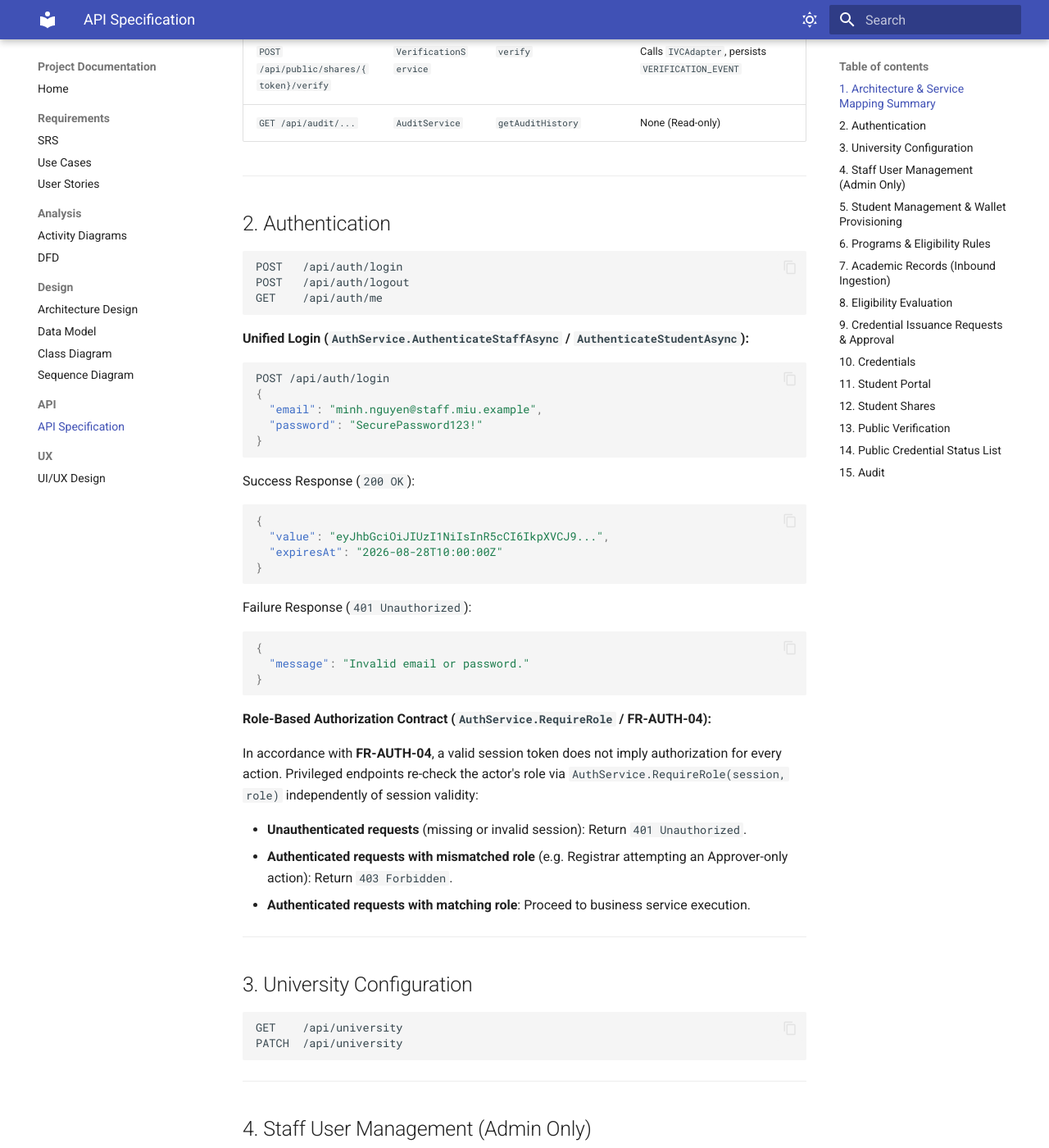
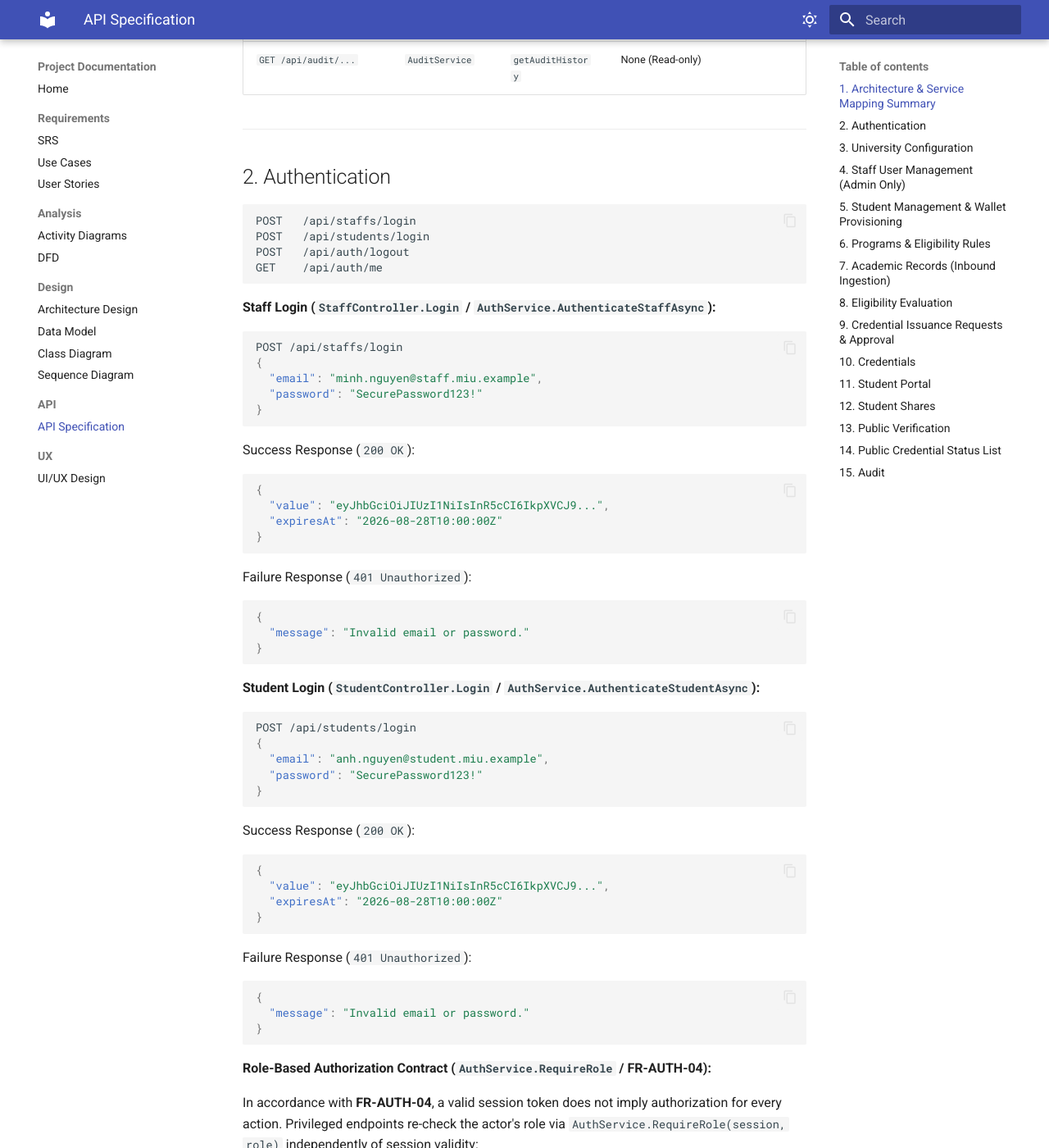
Before and after one commit to huypengin/UniDipVeri, an MkDocs documentation site: the page built from docs/04-api/API_Specification.md, in a window 1280 px wide and 1400 px high, scrolled down 2545 px. Shown: the whole window at 82% size. Built offline with MkDocs 1.6.1 and Material for MkDocs 9.7.7, drawn with Linux system fonts in a browser that asks for light colours; some of the changed text lies outside the part shown.

Commit message:
refactor(api): rename staff endpoints to plural and split login per role
Replace the singular `/api/staff*` routes with `/api/staffs*` and move login from the shared `POST /api/auth/login` to role-specific `POST /api/staffs/login` and `POST /api/students/login`, updating controllers, API spec, sequence diagrams, architecture, and UX documentation accordingly.

````diff
--- a/docs/04-api/API_Specification.md
+++ b/docs/04-api/API_Specification.md
@@ -10,52 +10,81 @@
 
 All endpoints are implemented as thin HTTP controllers delegating directly to domain-aligned **Application Services** via dependency injection:
 
-| HTTP Method & Path                             | Application Service      | Method            | Side Effects / Persisted State                                                 |
-| :--------------------------------------------- | :----------------------- | :---------------- | :----------------------------------------------------------------------------- |
-| `POST /api/auth/login`                         | `AuthService`            | `AuthenticateStaffAsync` / `AuthenticateStudentAsync` | Generates JWT session token                                                    |
-| `POST /api/staff`                              | `StaffService`           | `createStaff`     | Persists `UNIVERSITY_STAFF`                                                    |
-| `PATCH /api/staff/{id}`                        | `StaffService`           | `updateStaff`     | Updates `UNIVERSITY_STAFF`                                                     |
-| `POST /api/staff/{id}/deactivate`              | `StaffService`           | `deactivateStaff` | Sets `UNIVERSITY_STAFF.status = INACTIVE`                                      |
-| `GET /api/staff`                               | `StaffService`           | `listStaff`       | None (Read-only)                                                               |
-| `GET /api/students`                            | `StudentWalletService`   | `listStudents`    | None (Read-only)                                                               |
-| `GET /api/students/{id}`                       | `StudentWalletService`   | `getStudent`      | None (Read-only)                                                               |
-| `POST /api/students/{id}/wallet/provision`     | `StudentWalletService`   | `provisionWallet` | Calls `IWalletAdapter`, updates `STUDENT.wallet_id`                            |
-| `POST /api/academic-records/import`            | `AcademicRecordService`  | `importRecord`    | Persists `STUDENT` & `ACADEMIC_RECORD`, triggers wallet & eligibility          |
-| `GET /api/students/{id}/academic-record`       | `AcademicRecordService`  | `getRecord`       | None (Read-only)                                                               |
-| `POST /api/students/{id}/eligibility/evaluate` | `EligibilityService`     | `evaluate`        | Persists `ELIGIBILITY_EVALUATION`                                              |
-| `GET /api/students/{id}/eligibility`           | `EligibilityService`     | `getLatestResult` | None (Read-only)                                                               |
-| `POST /api/credential-requests`                | `IssuanceRequestService` | `createRequest`   | Persists `CREDENTIAL_ISSUANCE_REQUEST`                                         |
-| `GET /api/credential-requests`                 | `IssuanceRequestService` | `listPending`     | None (Read-only)                                                               |
-| `POST /api/credential-requests/{id}/approve`   | `IssuanceRequestService` | `approve`         | Persists `CREDENTIAL_APPROVAL`, calls `CredentialService.issue()` on threshold |
-| `POST /api/credential-requests/{id}/reject`    | `IssuanceRequestService` | `reject`          | Updates `CREDENTIAL_ISSUANCE_REQUEST.status = REJECTED`                        |
-| `GET /api/credentials`                         | `CredentialService`      | `listCredentials` | None (Read-only)                                                               |
-| `GET /api/credentials/{id}`                    | `CredentialService`      | `getDetails`      | None (Read-only)                                                               |
-| `POST /api/credentials/{id}/revoke`            | `CredentialService`      | `revoke`          | Updates status list & sets `CREDENTIAL.status = REVOKED`                       |
-| `POST /api/credentials/{id}/reissue`           | `CredentialService`      | `reissue`         | Creates superseding `CREDENTIAL_ISSUANCE_REQUEST`                              |
-| `GET /api/status/{listId}`                     | `CredentialService`      | `getStatusList`   | None (Serves public W3C Bitstring Status List)                                 |
-| `POST /api/credentials/{id}/shares`            | `ShareService`           | `createShare`     | Persists `SHARE` with hashed opaque token                                      |
-| `GET /api/credentials/{id}/shares`             | `ShareService`           | `listShares`      | None (Read-only)                                                               |
-| `POST /api/shares/{id}/revoke`                 | `ShareService`           | `revokeShare`     | Sets `SHARE.revoked_at`                                                        |
-| `GET /api/public/shares/{token}`               | `ShareService`           | `resolveShare`    | None (Read-only pre-check)                                                     |
-| `POST /api/public/shares/{token}/verify`       | `VerificationService`    | `verify`          | Calls `IVCAdapter`, persists `VERIFICATION_EVENT`                              |
-| `GET /api/audit/...`                           | `AuditService`           | `getAuditHistory` | None (Read-only)                                                               |
+| HTTP Method & Path                             | Application Service      | Method                     | Side Effects / Persisted State                                                 |
+| :--------------------------------------------- | :----------------------- | :------------------------- | :----------------------------------------------------------------------------- |
+| `POST /api/staffs/login`                       | `AuthService`            | `AuthenticateStaffAsync`   | Generates JWT staff session token                                              |
+| `POST /api/students/login`                     | `AuthService`            | `AuthenticateStudentAsync` | Generates JWT student session token                                            |
+| `POST /api/staffs`                             | `StaffService`           | `createStaff`              | Persists `UNIVERSITY_STAFF`                                                    |
+| `PATCH /api/staffs/{id}`                       | `StaffService`           | `updateStaff`              | Updates `UNIVERSITY_STAFF`                                                     |
+| `POST /api/staffs/{id}/deactivate`             | `StaffService`           | `deactivateStaff`          | Sets `UNIVERSITY_STAFF.status = INACTIVE`                                      |
+| `GET /api/staffs`                              | `StaffService`           | `listStaff`                | None (Read-only)                                                               |
+| `GET /api/students`                            | `StudentWalletService`   | `listStudents`             | None (Read-only)                                                               |
+| `GET /api/students/{id}`                       | `StudentWalletService`   | `getStudent`               | None (Read-only)                                                               |
+| `POST /api/students/{id}/wallet/provision`     | `StudentWalletService`   | `provisionWallet`          | Calls `IWalletAdapter`, updates `STUDENT.wallet_id`                            |
+| `POST /api/academic-records/import`            | `AcademicRecordService`  | `importRecord`             | Persists `STUDENT` & `ACADEMIC_RECORD`, triggers wallet & eligibility          |
+| `GET /api/students/{id}/academic-record`       | `AcademicRecordService`  | `getRecord`                | None (Read-only)                                                               |
+| `POST /api/students/{id}/eligibility/evaluate` | `EligibilityService`     | `evaluate`                 | Persists `ELIGIBILITY_EVALUATION`                                              |
+| `GET /api/students/{id}/eligibility`           | `EligibilityService`     | `getLatestResult`          | None (Read-only)                                                               |
+| `POST /api/credential-requests`                | `IssuanceRequestService` | `createRequest`            | Persists `CREDENTIAL_ISSUANCE_REQUEST`                                         |
+| `GET /api/credential-requests`                 | `IssuanceRequestService` | `listPending`              | None (Read-only)                                                               |
+| `POST /api/credential-requests/{id}/approve`   | `IssuanceRequestService` | `approve`                  | Persists `CREDENTIAL_APPROVAL`, calls `CredentialService.issue()` on threshold |
+| `POST /api/credential-requests/{id}/reject`    | `IssuanceRequestService` | `reject`                   | Updates `CREDENTIAL_ISSUANCE_REQUEST.status = REJECTED`                        |
+| `GET /api/credentials`                         | `CredentialService`      | `listCredentials`          | None (Read-only)                                                               |
+| `GET /api/credentials/{id}`                    | `CredentialService`      | `getDetails`               | None (Read-only)                                                               |
+| `POST /api/credentials/{id}/revoke`            | `CredentialService`      | `revoke`                   | Updates status list & sets `CREDENTIAL.status = REVOKED`                       |
+| `POST /api/credentials/{id}/reissue`           | `CredentialService`      | `reissue`                  | Creates superseding `CREDENTIAL_ISSUANCE_REQUEST`                              |
+| `GET /api/status/{listId}`                     | `CredentialService`      | `getStatusList`            | None (Serves public W3C Bitstring Status List)                                 |
+| `POST /api/credentials/{id}/shares`            | `ShareService`           | `createShare`              | Persists `SHARE` with hashed opaque token                                      |
+| `GET /api/credentials/{id}/shares`             | `ShareService`           | `listShares`               | None (Read-only)                                                               |
+| `POST /api/shares/{id}/revoke`                 | `ShareService`           | `revokeShare`              | Sets `SHARE.revoked_at`                                                        |
+| `GET /api/public/shares/{token}`               | `ShareService`           | `resolveShare`             | None (Read-only pre-check)                                                     |
+| `POST /api/public/shares/{token}/verify`       | `VerificationService`    | `verify`                   | Calls `IVCAdapter`, persists `VERIFICATION_EVENT`                              |
+| `GET /api/audit/...`                           | `AuditService`           | `getAuditHistory`          | None (Read-only)                                                               |
 
 ---
 
 ## 2. Authentication
 
 ```http
-POST   /api/auth/login
+POST   /api/staffs/login
+POST   /api/students/login
 POST   /api/auth/logout
 GET    /api/auth/me
 ```
 
-**Unified Login (`AuthService.AuthenticateStaffAsync` / `AuthenticateStudentAsync`):**
+**Staff Login (`StaffController.Login` / `AuthService.AuthenticateStaffAsync`):**
 
 ```json
-POST /api/auth/login
+POST /api/staffs/login
 {
   "email": "minh.nguyen@staff.miu.example",
+  "password": "SecurePassword123!"
+}
+```
+
+Success Response (`200 OK`):
+
+```json
+{
+  "value": "eyJhbGciOiJIUzI1NiIsInR5cCI6IkpXVCJ9...",
+  "expiresAt": "2026-08-28T10:00:00Z"
+}
+```
+
+Failure Response (`401 Unauthorized`):
+
+```json
+{
+  "message": "Invalid email or password."
+}
+```
+
+**Student Login (`StudentController.Login` / `AuthService.AuthenticateStudentAsync`):**
+
+```json
+POST /api/students/login
+{
+  "email": "anh.nguyen@student.miu.example",
   "password": "SecurePassword123!"
 }
 ```
@@ -99,17 +128,17 @@
 ## 4. Staff User Management (Admin Only)
 
 ```http
-GET    /api/staff
-POST   /api/staff
-GET    /api/staff/{staffId}
-PATCH  /api/staff/{staffId}
-POST   /api/staff/{staffId}/deactivate
+GET    /api/staffs
+POST   /api/staffs
+GET    /api/staffs/{staffId}
+PATCH  /api/staffs/{staffId}
+POST   /api/staffs/{staffId}/deactivate
 ```
 
 **Create staff user (`StaffService.createStaff`):**
 
 ```json
-POST /api/staff
+POST /api/staffs
 {
   "name": "Nguyen Anh Minh",
   "email": "minh.nguyen@staff.miu.example",
@@ -134,7 +163,7 @@
 **Update staff user / role (`StaffService.updateStaff`):**
 
 ```json
-PATCH /api/staff/{staffId}
+PATCH /api/staffs/{staffId}
 {
   "role": "APPROVER",
   "name": "Nguyen Anh Minh"
@@ -144,7 +173,7 @@
 **Deactivate staff user (`StaffService.deactivateStaff`):**
 
 ```json
-POST /api/staff/{staffId}/deactivate
+POST /api/staffs/{staffId}/deactivate
 ```
 
 Response:
````
Also changed, not shown: docs/03-design/Architecture_Design.md (+3 -3 lines), docs/03-design/Sequence_Diagram.md (+5 -5 lines), docs/05-ux/UI_UX_Design.md (+3 -3 lines), 2 other files.
